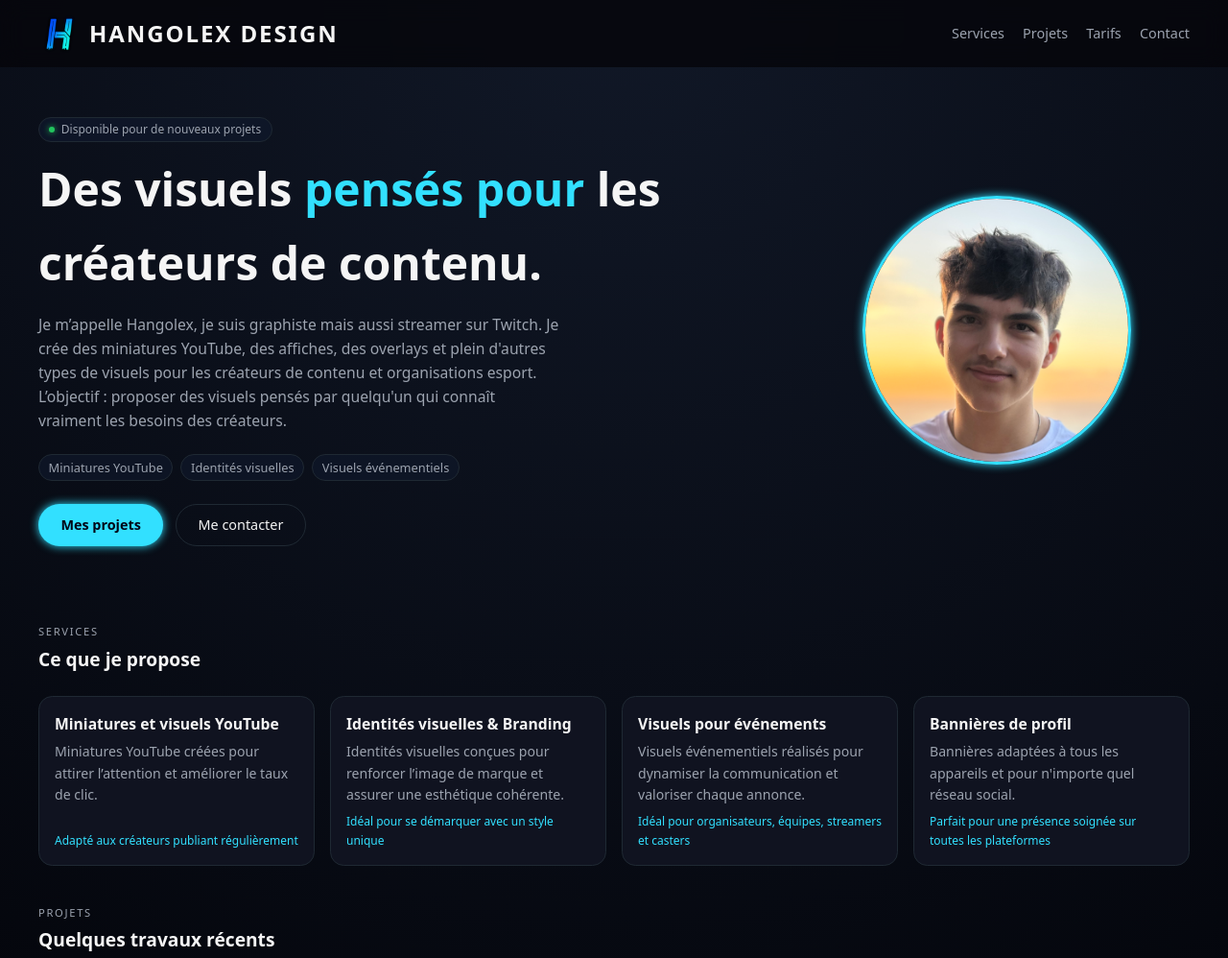
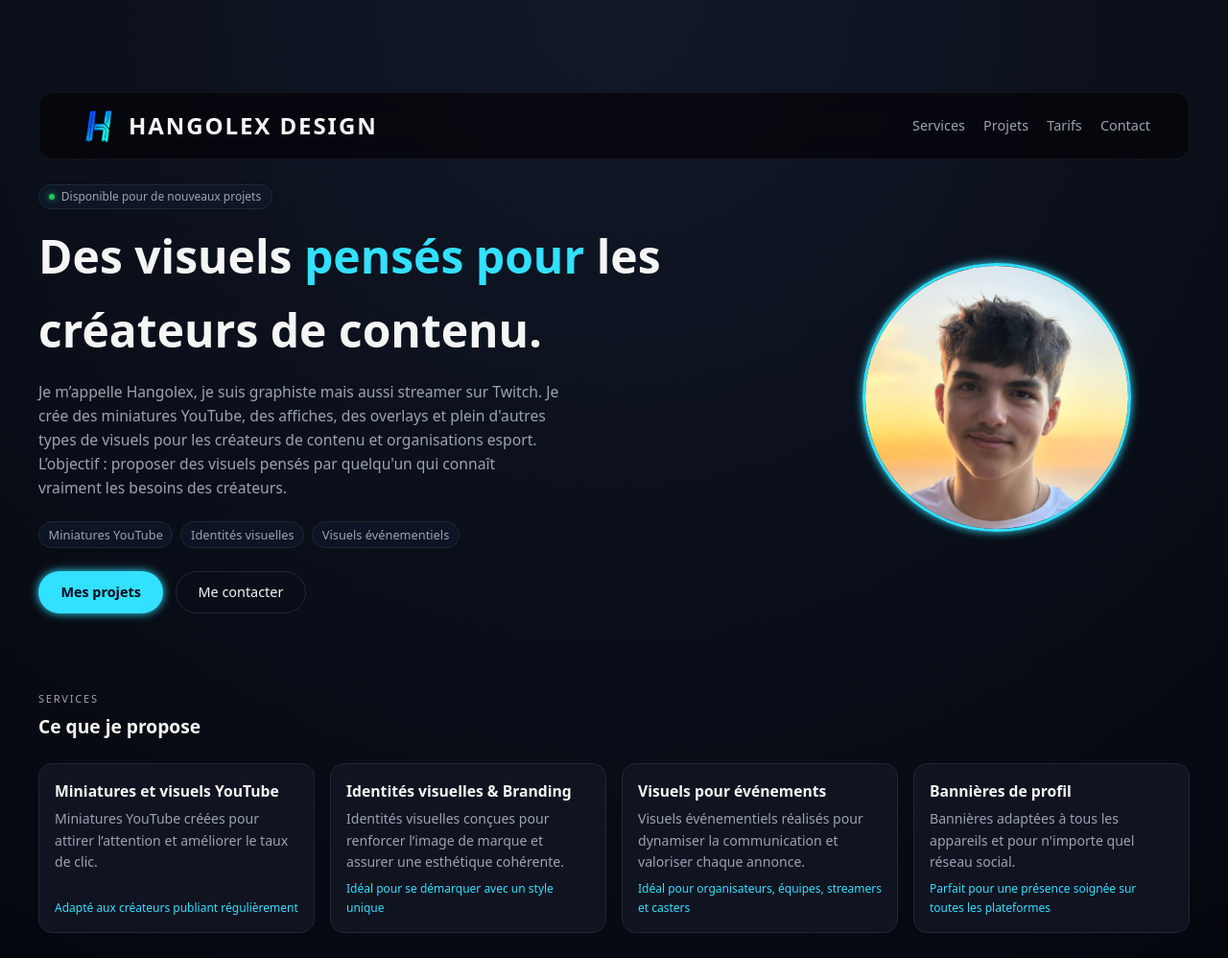
Before and after one commit to HangolexDesign/HangolexDesign.github.io, a plain HTML site: page index.html in a window 1280 px wide. Shown: the top 998 px of the page at 96% size. Drawn offline with Linux system fonts and the light colour scheme.

Commit message:
Update index.html

```diff
--- a/index.html
+++ b/index.html
@@ -107,15 +107,21 @@
       padding-top: 6rem;
     }
 
-    header {
-      position: fixed;
-      top: 0;
-      left: 0;
-      width: 100%;
+    .header-inner {
+      width: calc(100% - 5rem);   /* 2.5rem à gauche + 2.5rem à droite */
+      max-width: 1320px;
+      margin: 1rem auto 0;        /* espace au-dessus pour faire “flottant” */
+      padding: 0 2.5rem;
+      display: flex;
+      justify-content: space-between;
+      align-items: center;
+      height: 70px;
       background: rgba(5, 6, 10, 0.8);
       backdrop-filter: blur(12px);
-      z-index: 999;
+      border: 1px solid rgba(255,255,255,0.06);
+      border-radius: 14px;
     }
+
 
     .header-inner {
       width: 100%;
```
